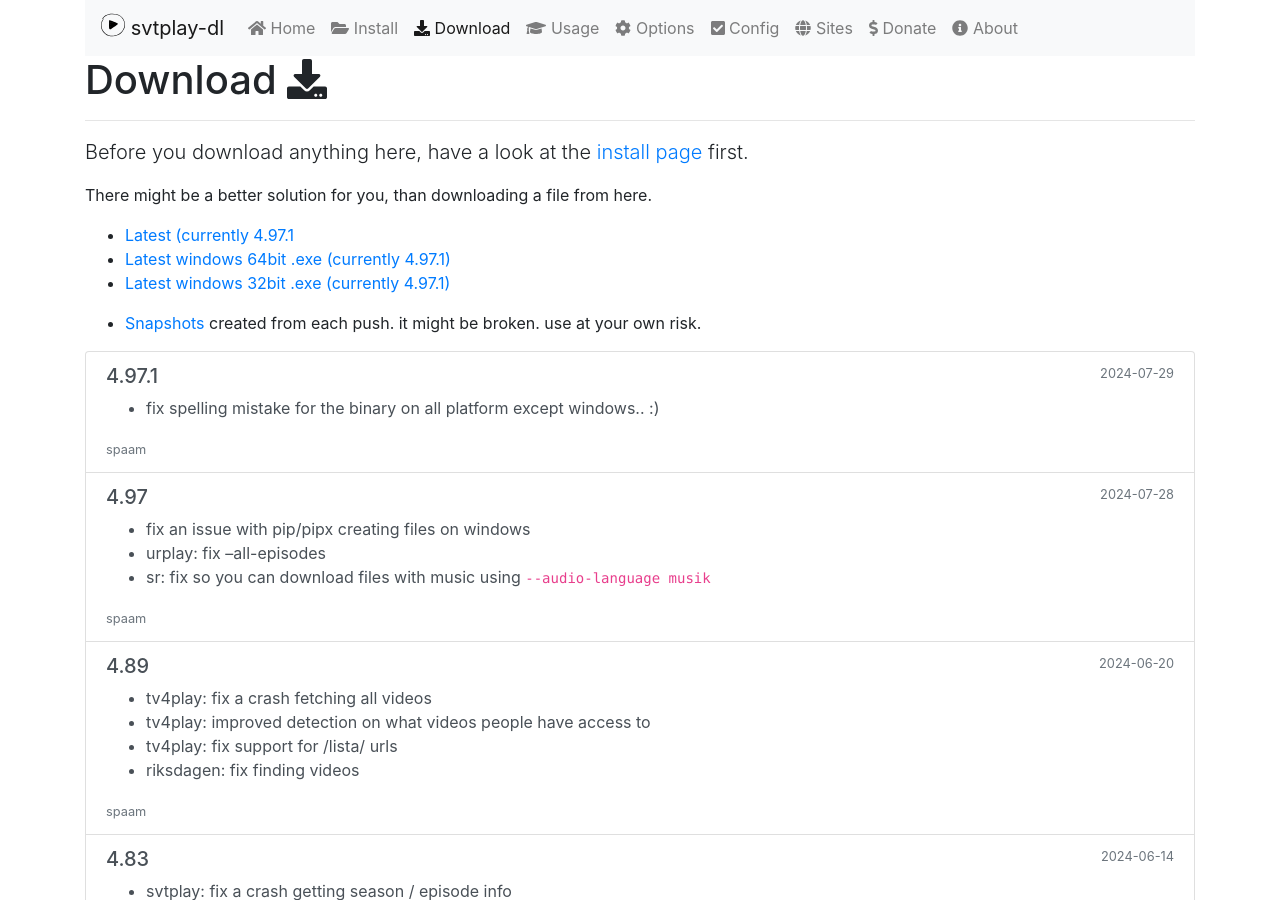
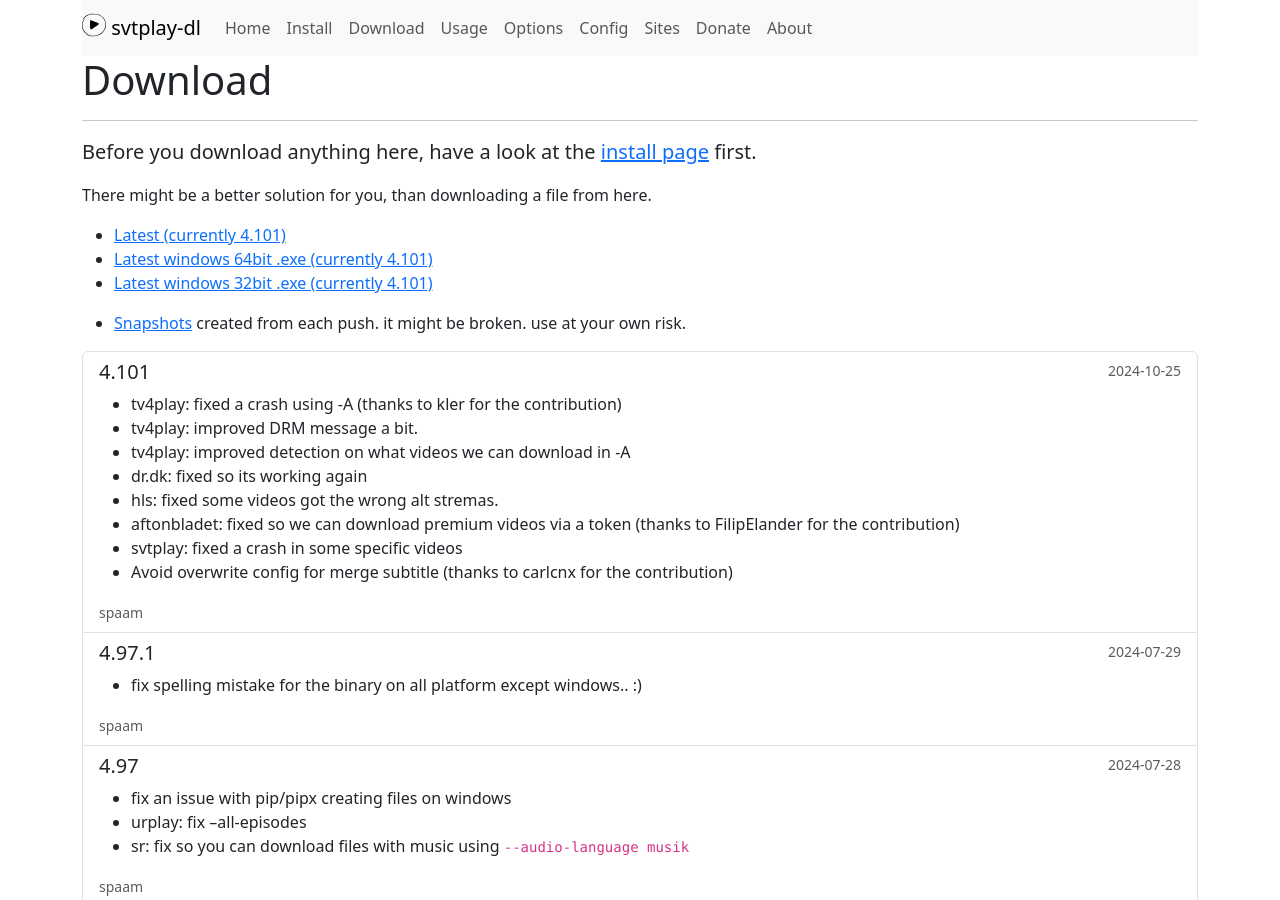
Before and after one commit to spaam/svtplay-dl-web, a Jekyll site: the page built from _pages/download.md, in a window 1280 px wide and 900 px high. Built offline with Jekyll 4.4.1, drawn with Linux system fonts in a browser that asks for light colours; nearby versions of some CDN libraries; comment, search, counter and statistics services are not loaded.

Commit message:
Add 4.101 release

````diff
--- a/_includes/head.html
+++ b/_includes/head.html
@@ -1,7 +1,7 @@
 <head>
     <meta charset="utf-8">
     <meta http-equiv="X-UA-Compatible" content="IE=edge">
-    <meta name="viewport" content="width=device-width, initial-scale=1, shrink-to-fit=no">
+    <meta name="viewport" content="width=device-width, initial-scale=1">
 
     <title>{% if page.title %}{{ page.title }} | {% endif %}{{ site.title }}</title>
     {% if page.title %}
@@ -11,11 +11,14 @@
     <meta name="description" content="{{ page.description }}">
     <meta property="og:description" content="{{ page.description }}">
     {% endif %}
-    <link rel="stylesheet" href="https://stackpath.bootstrapcdn.com/bootstrap/4.5.2/css/bootstrap.min.css" integrity="sha384-JcKb8q3iqJ61gNV9KGb8thSsNjpSL0n8PARn9HuZOnIxN0hoP+VmmDGMN5t9UJ0Z" crossorigin="anonymous">
+   <!-- <link rel="stylesheet" href="https://stackpath.bootstrapcdn.com/bootstrap/4.5.2/css/bootstrap.min.css" integrity="sha384-JcKb8q3iqJ61gNV9KGb8thSsNjpSL0n8PARn9HuZOnIxN0hoP+VmmDGMN5t9UJ0Z" crossorigin="anonymous"> -->
+   <link rel="stylesheet" href="https://cdn.jsdelivr.net/npm/bootstrap@5.3.3/dist/css/bootstrap.min.css">
+
     <link href="{{ "/assets/main.css" | relative_url }}" rel="stylesheet">
     <link rel="canonical" href="{{ page.url | replace:'index.html','' | absolute_url }}">
 
-    <script src="https://cdnjs.cloudflare.com/ajax/libs/font-awesome/5.14.0/js/all.min.js" integrity="sha512-YSdqvJoZr83hj76AIVdOcvLWYMWzy6sJyIMic2aQz5kh2bPTd9dzY3NtdeEAzPp/PhgZqr4aJObB3ym/vsItMg==" crossorigin="anonymous"></script>
+    <!-- <script src="https://cdnjs.cloudflare.com/ajax/libs/font-awesome/5.14.0/js/all.min.js" integrity="sha512-YSdqvJoZr83hj76AIVdOcvLWYMWzy6sJyIMic2aQz5kh2bPTd9dzY3NtdeEAzPp/PhgZqr4aJObB3ym/vsItMg==" crossorigin="anonymous"></script>-->
+     <script src="https://cdn.jsdelivr.net/npm/bootstrap@5.3.3/dist/js/bootstrap.bundle.min.js"> </script>
     <script async defer data-domain="svtplay-dl.se" src="https://metrics.i19.se/pls.js"></script>
 
     {% if site.google_analytics %}
--- a/_layouts/home.html
+++ b/_layouts/home.html
@@ -15,7 +15,7 @@
             <a href="/install/" class="btn btn-lg btn-outline-primary mb-3 mb-md-0 mr-md-3">Get started</a>
             <a href="/archive/" class="btn btn-lg btn-outline-secondary">Download</a>
         </div>
-        <p class="text-muted mb-0">Currently v4.97.1 (2024-07-29)</p>
+        <p class="text-muted mb-0">Currently v4.101 (2024-10-25)</p>
     </div>
     <div class="col-md-6">
         <img src="/assets/brand/logo.svg" width="256" height="256" class="img-fluid mb-3">
--- /dev/null
+++ b/_pages/aftonbladet.md
@@ -0,0 +1,27 @@
+---
+layout: page
+title: aftonbladet
+permalink: /aftonbladet/
+icon: fas fa-folder-open
+description: aftonbladet premium
+---
+
+
+
+Login to aftonbladet, press `ctrl + shift + i` or `F12`, then press `network` tab. then go to the aftonbladet plus video, find the call `?access=plus` in the network tab.
+<br />
+![console](/assets/network.png) <br />
+
+go to the request headers and scroll down to the header: `x-sp-id`
+Copy that text that starts with `ey..`<br />
+![console](/assets/headers.png) <br />
+
+then you can use it like this: `svtplay-dl --token "ey.." https://www.aftonbladet.se/..`
+
+or use put it in the [config](/config/) like this for example
+
+```yaml
+service:
+  aftonbladet:
+    token: "ey..."
+```
--- a/_pages/download.md
+++ b/_pages/download.md
@@ -10,9 +10,9 @@
 
 There might be a better solution for you, than downloading a file from here.
 
-* [Latest (currently 4.97.1](https://svtplay-dl.se/download/4.97.1/svtplay-dl)
-* [Latest windows 64bit .exe (currently 4.97.1)](https://svtplay-dl.se/download/4.97.1/svtplay-dl-amd64.zip)
-* [Latest windows 32bit .exe (currently 4.97.1)](https://svtplay-dl.se/download/4.97.1/svtplay-dl-win32.zip)
+* [Latest (currently 4.101)](https://svtplay-dl.se/download/4.101/svtplay-dl)
+* [Latest windows 64bit .exe (currently 4.101)](https://svtplay-dl.se/download/4.101/svtplay-dl-amd64.zip)
+* [Latest windows 32bit .exe (currently 4.101)](https://svtplay-dl.se/download/4.101/svtplay-dl-win32.zip)
 
 * [Snapshots](/download/snapshots/) created from each push. it might be broken. use at your own risk.
 
--- /dev/null
+++ b/_posts/2024-10-25-4.101.md
@@ -0,0 +1,21 @@
+---
+layout: post
+title: "4.101"
+date: 2024-10-25 22:37:00 +0200
+categories: releases
+windows-amd64: true
+windows-win32: true
+binary: true
+---
+
+* tv4play: fixed a crash using -A (thanks to kler for the contribution)
+* tv4play: improved DRM message a bit.
+* tv4play: improved detection on what videos we can download in -A
+* dr.dk: fixed so its working again
+* hls: fixed some videos got the wrong alt stremas.
+* aftonbladet: fixed so we can download premium videos via a token (thanks to FilipElander for the contribution)
+* svtplay: fixed a crash in some specific videos
+* Avoid overwrite config for merge subtitle (thanks to carlcnx for the contribution)
+
+
+* [Token](/aftonbladet/)
````
Also changed, not shown: assets/headers.png (added), assets/network.png (added).
